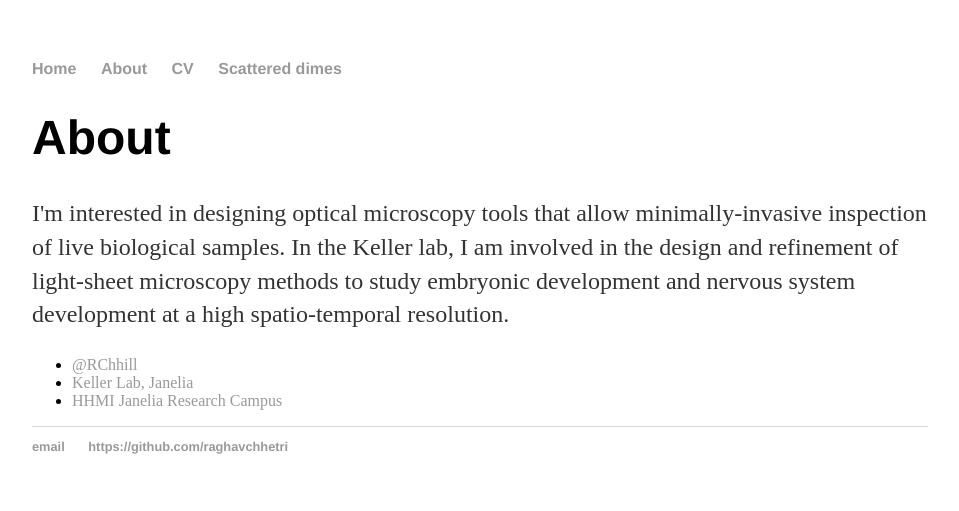
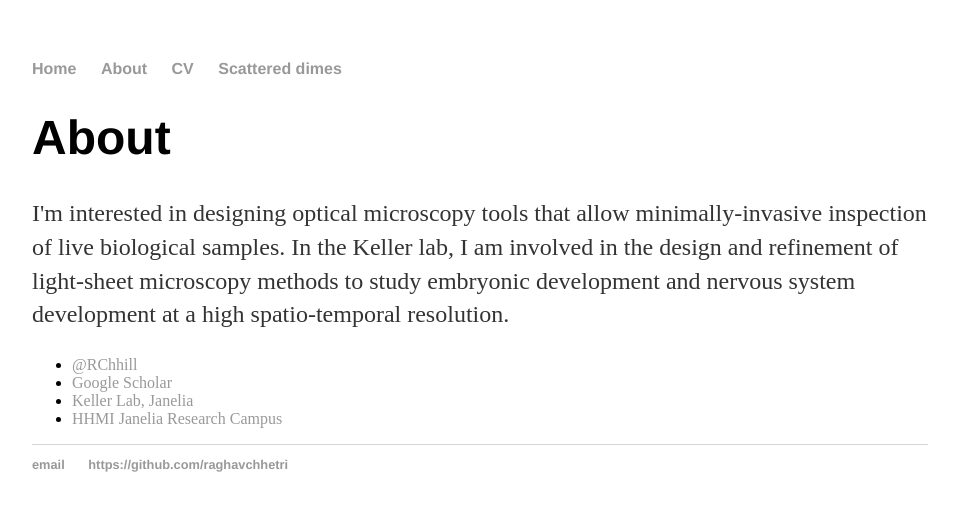
Before and after one commit to raghavchhetri/raghavchhetri.github.io, a Jekyll site: the page built from about/index.html, in a window 1280 px wide. Shown: the top 511 px of the page, without its empty margins (160-1119 px from the left). Built offline with Jekyll 4.4.1, drawn with Linux system fonts in a browser that asks for light colours.

Commit message:
Update index.html

```diff
--- a/about/index.html
+++ b/about/index.html
@@ -11,6 +11,7 @@
 
 			<ul class="contacts">
 				<li><a href="https://twitter.com/RChhill">@RChhill</a></li>
+				<li><a href="https://scholar.google.com/citations?user=HSDpEAkAAAAJ&hl=en">Google Scholar</a></li>
 				<li><a href="https://www.janelia.org/people/raghav-chhetri">Keller Lab, Janelia</a></li>
 				<li><a href="https://www.janelia.org/">HHMI Janelia Research Campus</a></li>
 				</ul>
```
